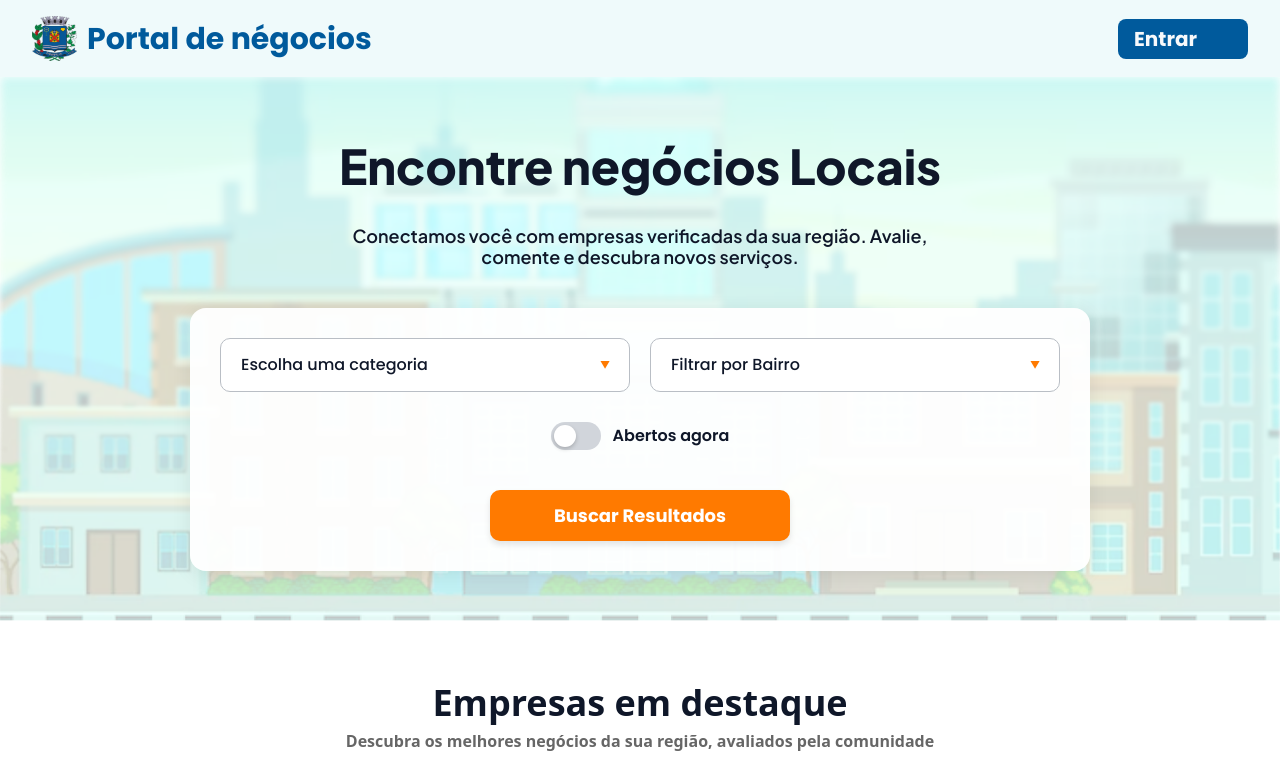
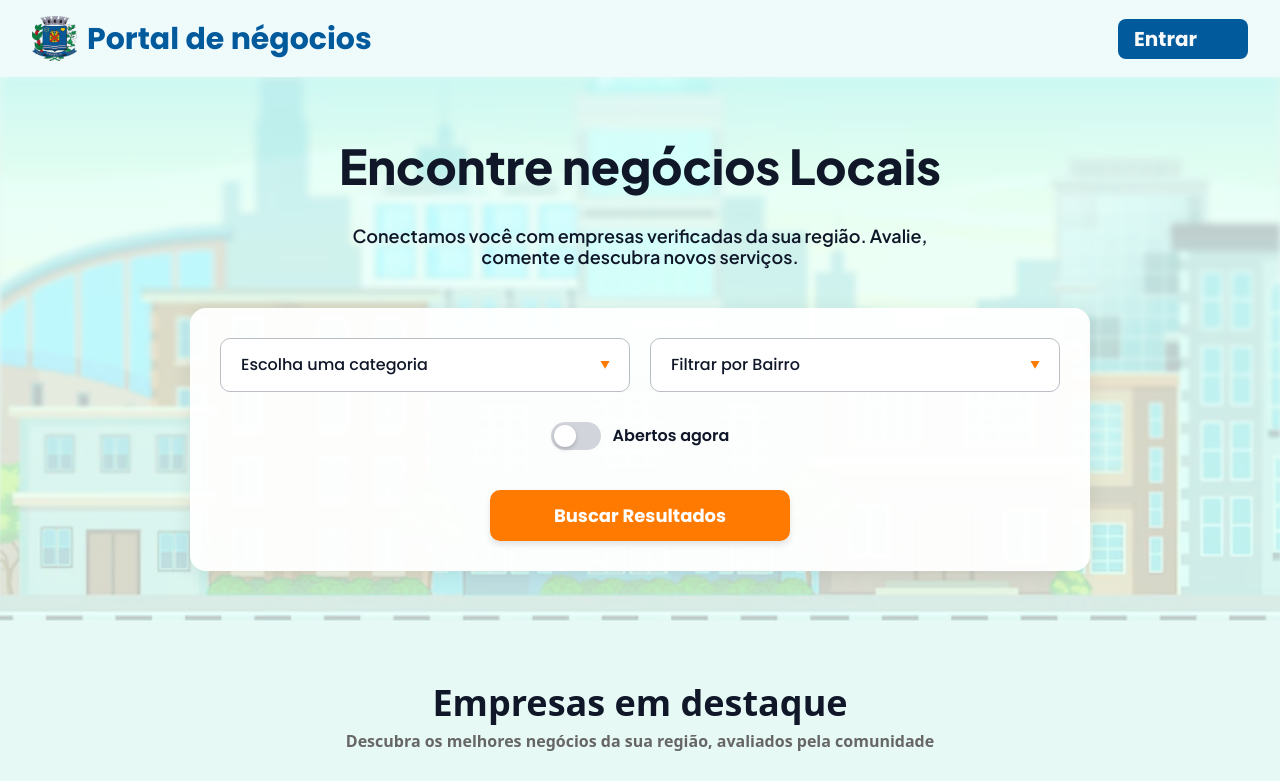
Before and after one commit to Lebron057/front-portal-de-negocios, an Angular app: page / in a window 1280 px wide. Shown: the top 781 px of the page. Built offline with nearby package versions, Linux system fonts and the light colour scheme.

Commit message:
add cor fundo home

```diff
--- a/src/app/components/home/home.css
+++ b/src/app/components/home/home.css
@@ -2,6 +2,10 @@
     padding: 0;
     margin: 0;
     box-sizing: border-box;
+}
+
+main {
+    background: linear-gradient(180deg, #E6F9F3, #EFFAFB);
 }
 
 .home-pesquisa {
```
